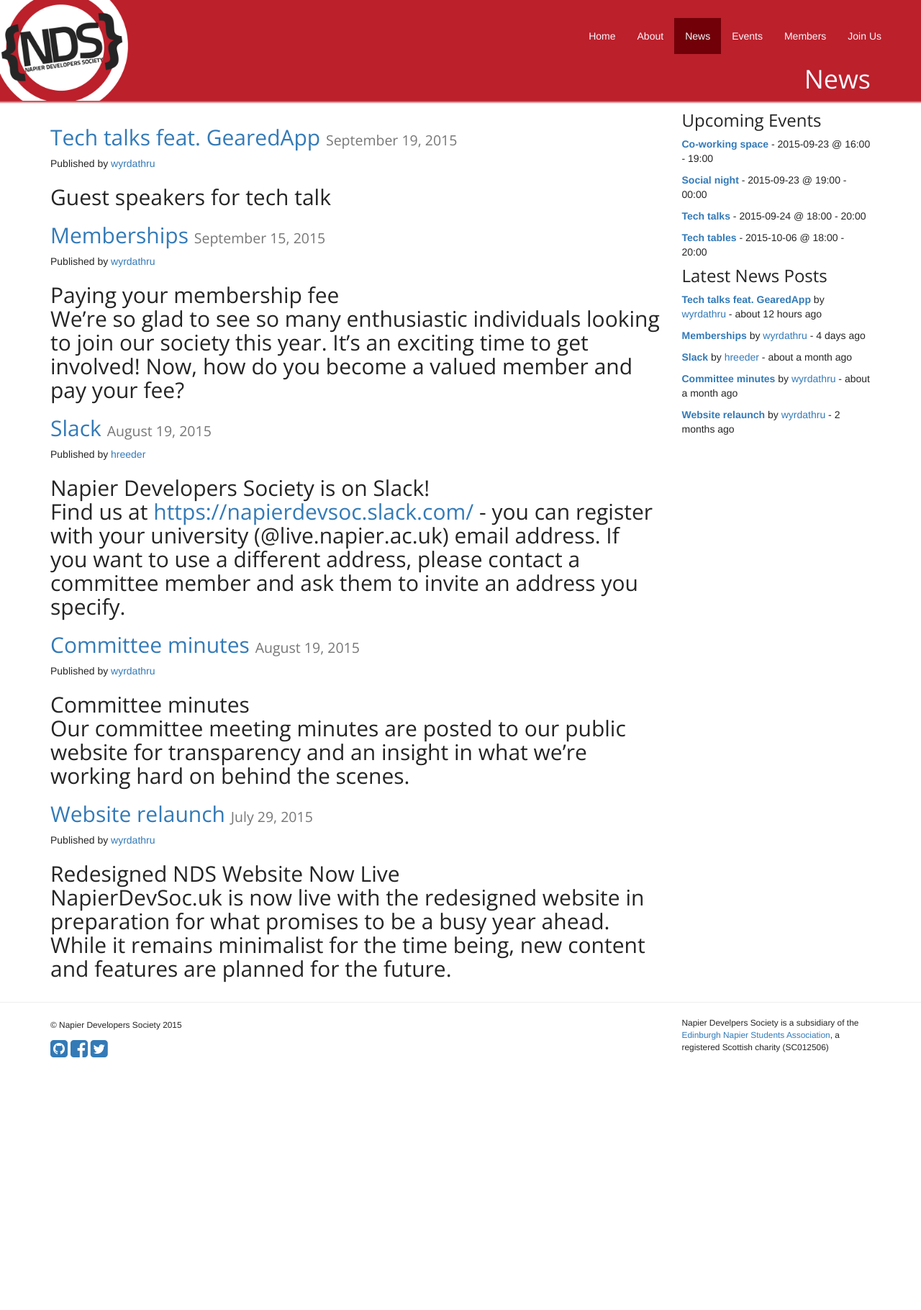
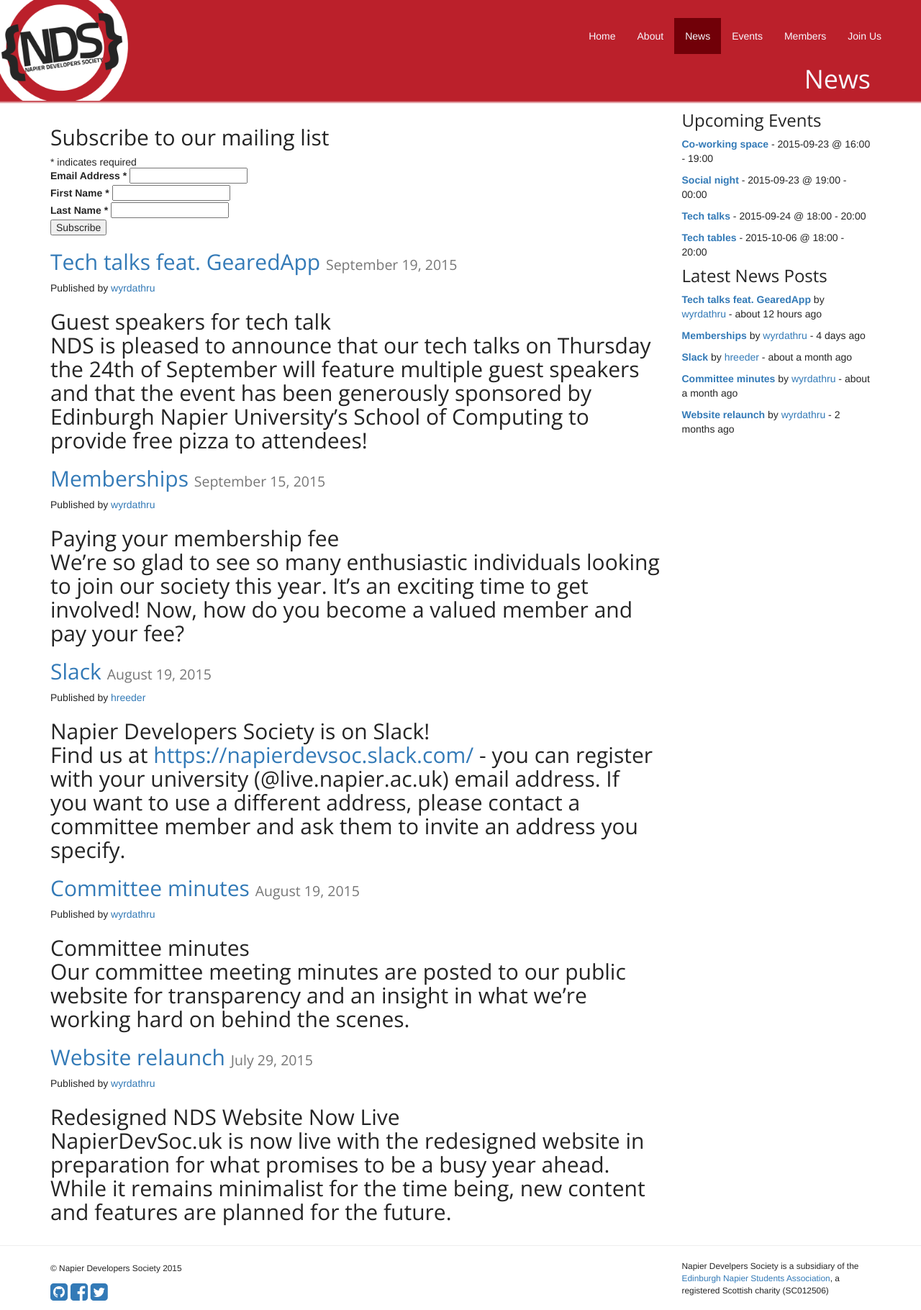
Before and after one commit to NapierDevSoc/NapierDevSoc.github.io, a Jekyll site: the page built from news/index.html, in a window 1280 px wide. Shown: the whole page at 72% size. Built offline with Jekyll 4.4.1, drawn with Linux system fonts in a browser that asks for light colours; nearby versions of some CDN libraries; Markdown is read by kramdown in place of the engine named in the settings; comment, search, counter and statistics services are not loaded; before the commit the page ends 1482 px from its top, so only the background shows below that.

Commit message:
Added subscribe to newsletter form, minor edits

```diff
--- a/news/index.html
+++ b/news/index.html
@@ -4,6 +4,45 @@ title:  News
 navTab: News
 weight: 20
 ---
+
+<!-- Begin MailChimp Signup Form -->
+<link href="//cdn-images.mailchimp.com/embedcode/classic-081711.css" rel="stylesheet" type="text/css">
+<style type="text/css">
+	#mc_embed_signup{background:#fff; clear:left; font:14px Helvetica,Arial,sans-serif; }
+	/* Add your own MailChimp form style overrides in your site stylesheet or in this style block.
+	   We recommend moving this block and the preceding CSS link to the HEAD of your HTML file. */
+</style>
+<div id="mc_embed_signup">
+<form action="//napierdevsoc.us9.list-manage.com/subscribe/post?u=6348bfc49a97aec46af2b102d&amp;id=85c32cc3f1" method="post" id="mc-embedded-subscribe-form" name="mc-embedded-subscribe-form" class="validate" target="_blank" novalidate>
+    <div id="mc_embed_signup_scroll">
+	<h2>Subscribe to our mailing list</h2>
+<div class="indicates-required"><span class="asterisk">*</span> indicates required</div>
+<div class="mc-field-group">
+	<label for="mce-EMAIL">Email Address  <span class="asterisk">*</span>
+</label>
+	<input type="email" value="" name="EMAIL" class="required email" id="mce-EMAIL">
+</div>
+<div class="mc-field-group">
+	<label for="mce-FNAME">First Name  <span class="asterisk">*</span>
+</label>
+	<input type="text" value="" name="FNAME" class="required" id="mce-FNAME">
+</div>
+<div class="mc-field-group">
+	<label for="mce-LNAME">Last Name  <span class="asterisk">*</span>
+</label>
+	<input type="text" value="" name="LNAME" class="required" id="mce-LNAME">
+</div>
+	<div id="mce-responses" class="clear">
+		<div class="response" id="mce-error-response" style="display:none"></div>
+		<div class="response" id="mce-success-response" style="display:none"></div>
+	</div>    <!-- real people should not fill this in and expect good things - do not remove this or risk form bot signups-->
+    <div style="position: absolute; left: -5000px;"><input type="text" name="b_6348bfc49a97aec46af2b102d_85c32cc3f1" tabindex="-1" value=""></div>
+    <div class="clear"><input type="submit" value="Subscribe" name="subscribe" id="mc-embedded-subscribe" class="button"></div>
+    </div>
+</form>
+</div>
+<script type='text/javascript' src='//s3.amazonaws.com/downloads.mailchimp.com/js/mc-validate.js'></script><script type='text/javascript'>(function($) {window.fnames = new Array(); window.ftypes = new Array();fnames[0]='EMAIL';ftypes[0]='email';fnames[1]='FNAME';ftypes[1]='text';fnames[2]='LNAME';ftypes[2]='text';fnames[3]='MMERGE3';ftypes[3]='text';fnames[4]='MMERGE4';ftypes[4]='text';}(jQuery));var $mcj = jQuery.noConflict(true);</script>
+<!--End mc_embed_signup-->
 
 <div class="posts">
   {% if site.categories.news %}
```
Also changed, not shown: _posts/2015-09-19-Tech-talks-feat-GearedApp.md (+0 -1 lines), _posts/2015-09-23-Wednesday-co-working-space.md (+1 -1 lines), _posts/2015-09-24-Thursday-tech-talks.md (+0 -1 lines).
